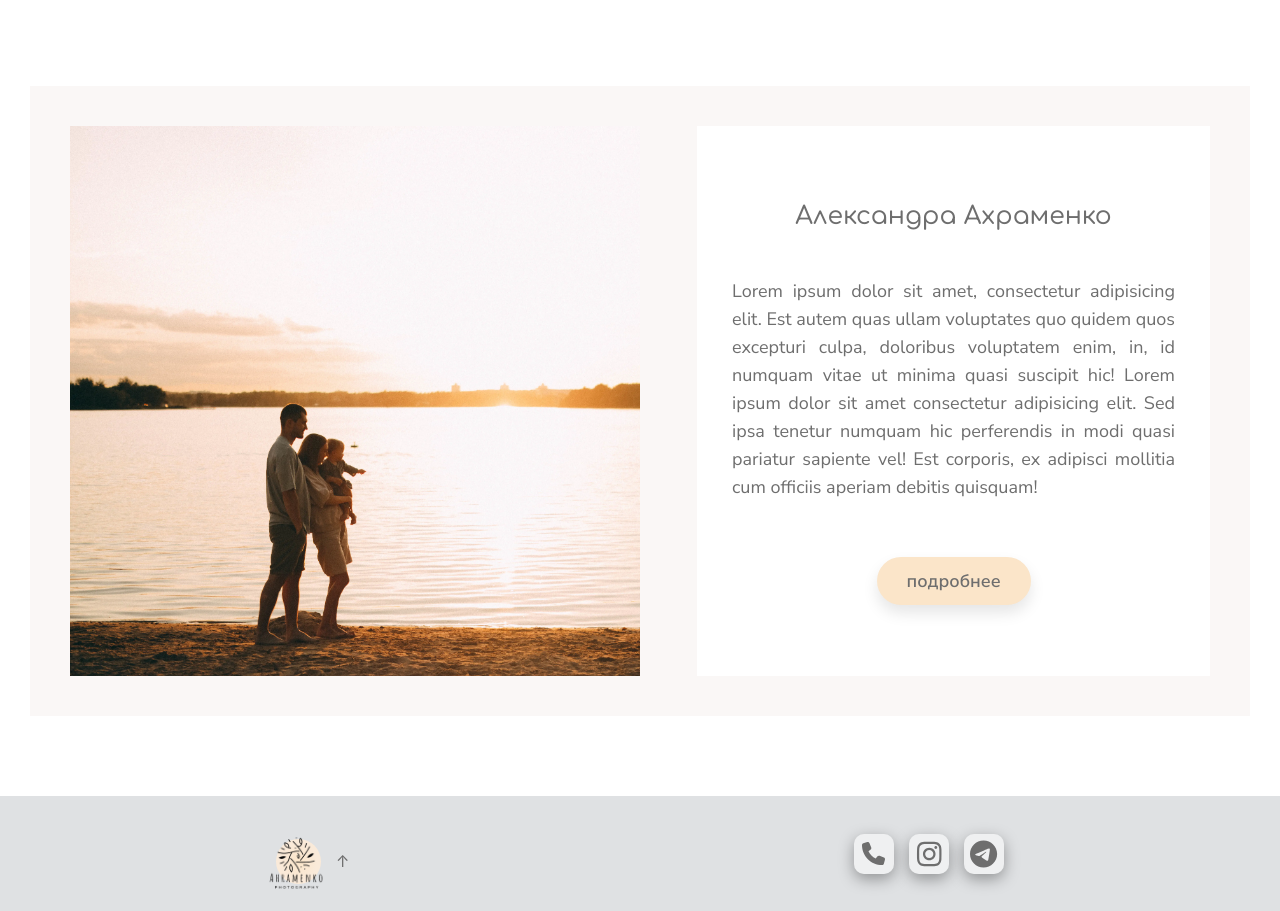
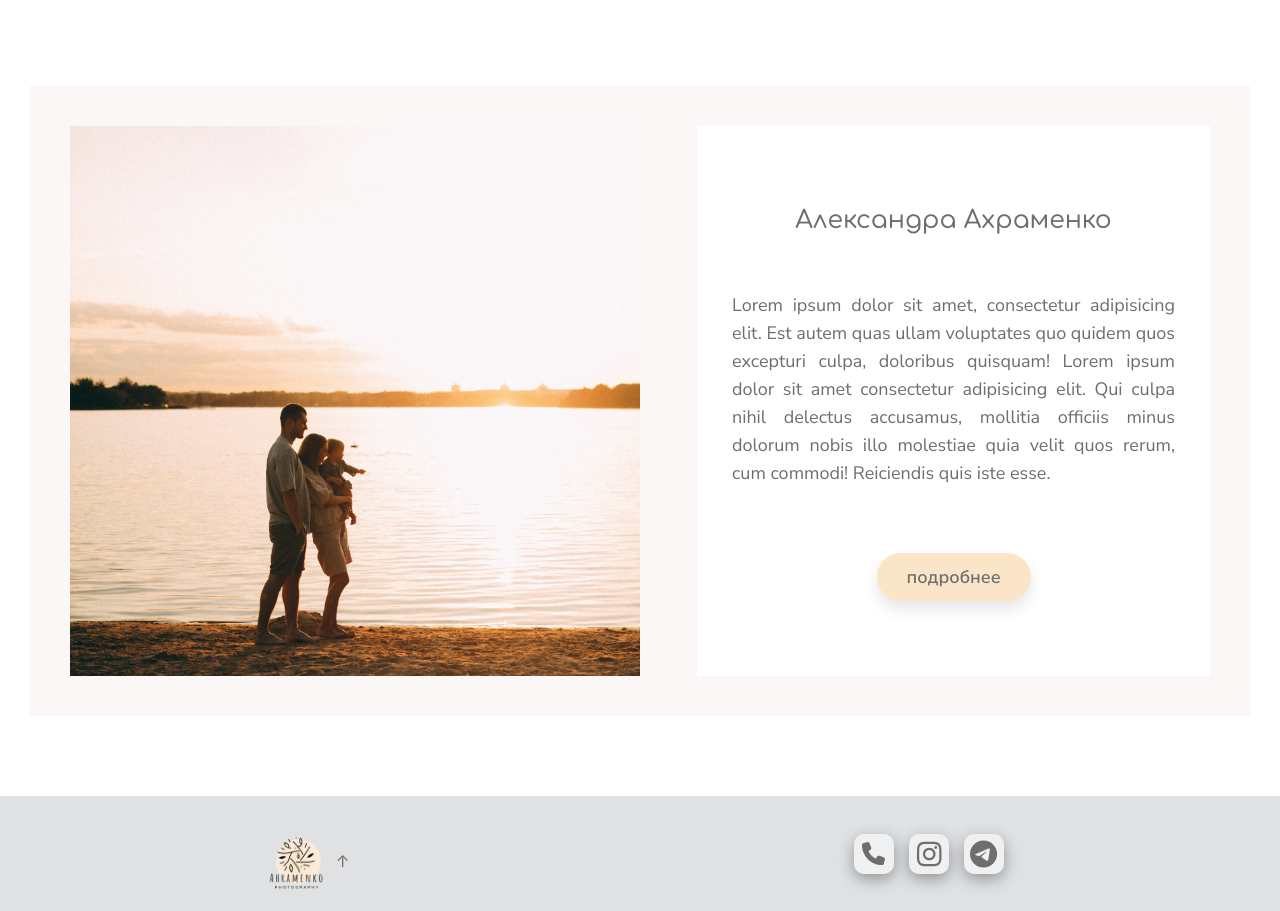
Before and after one commit to Sandrainporto/ahramenko, a React (Vite) app: page / in a window 1280 px wide. Shown: the part 1780-2691 px from the top of the page. Built offline with nearby package versions, Linux system fonts and the light colour scheme.

Commit message:
feat: add framer-motion animation to the main & portfolio pages

```diff
--- a/package.json
+++ b/package.json
@@ -20,6 +20,7 @@
     "@fortawesome/free-solid-svg-icons": "^6.4.2",
     "@fortawesome/react-fontawesome": "^0.2.0",
     "eslint-config-airbnb-typescript": "^17.1.0",
+    "framer-motion": "^10.16.16",
     "react": "^18.2.0",
     "react-dom": "^18.2.0",
     "react-loader-spinner": "^6.1.0",
--- a/src/pages/Portfolio/Portfolio.tsx
+++ b/src/pages/Portfolio/Portfolio.tsx
@@ -1,7 +1,20 @@
-import Section from '../../shared/Layouts/Section/Section';
+import { MSection } from '../../shared/Layouts/Section/Section';
 import Gallery from '../../widgets/Gallery/Gallery';
 import styles from './Portfolio.module.scss';
 import { PortfilioPagesInfo } from './PageData';
+import { motion } from 'framer-motion';
+
+const textAnimation = {
+  hidden: {
+    y: -100,
+    opacity: 0,
+  },
+  visible: (custom: number) => ({
+    y: 0,
+    opacity: 1,
+    transition: { duration: 0.8, delay: custom * 0.3 },
+  }),
+};
 
 const Portfolio = () => {
   const pageUrl = window.location.pathname.split('/');
@@ -10,13 +23,26 @@ const Portfolio = () => {
     ?.data;
 
   return (
-    <Section classNames="portfolio">
+    <MSection
+      classNames="portfolio"
+      initial={'hidden'}
+      whileInView={'visible'}
+      viewport={{ amount: 0.2, once: true }}
+    >
       <div className={styles.content}>
-        <h2 className="heading">{pageData?.title}</h2>
-        <div className={styles.description}>{pageData?.description}</div>
+        <motion.h2 className="heading" custom={1} variants={textAnimation}>
+          {pageData?.title}
+        </motion.h2>
+        <motion.div
+          className={styles.description}
+          custom={2}
+          variants={textAnimation}
+        >
+          {pageData?.description}
+        </motion.div>
         <Gallery images={pageData?.images} />
       </div>
-    </Section>
+    </MSection>
   );
 };
 
--- a/src/shared/Layouts/Section/Section.tsx
+++ b/src/shared/Layouts/Section/Section.tsx
@@ -1,17 +1,22 @@
+import { motion } from 'framer-motion';
 import './Section.scss';
+import { forwardRef, LegacyRef } from 'react';
 type SectionProps = {
   classNames: string;
   children: JSX.Element[] | JSX.Element;
 };
 
-const Section = ({ classNames, children }: SectionProps) => {
-  const classes = 'section ' + classNames;
+const Section = forwardRef(
+  ({ classNames, children }: SectionProps, ref: LegacyRef<HTMLElement>) => {
+    const classes = 'section ' + classNames;
 
-  return (
-    <section className={classes}>
-      <div className="container">{children}</div>
-    </section>
-  );
-};
+    return (
+      <section className={classes} ref={ref}>
+        <div className="container">{children}</div>
+      </section>
+    );
+  }
+);
 
 export default Section;
+export const MSection = motion(Section);
--- a/src/widgets/Gallery/Gallery.tsx
+++ b/src/widgets/Gallery/Gallery.tsx
@@ -1,4 +1,18 @@
 import styles from './Gallery.module.scss';
+
+import { motion } from 'framer-motion';
+
+const tilesAnimation = {
+  hidden: {
+    x: -100,
+    opacity: 0,
+  },
+  visible: (custom: number) => ({
+    x: 0,
+    opacity: 1,
+    transition: { delay: custom * 0.3 },
+  }),
+};
 
 const Gallery = ({
   images,
@@ -7,10 +21,15 @@ const Gallery = ({
 }) => {
   return (
     <div className={styles.gallery}>
-      {images?.map((image) => (
-        <div key={image.name} className={styles.item}>
+      {images?.map((image, index) => (
+        <motion.div
+          key={image.name}
+          className={styles.item}
+          custom={index + 2 * 1}
+          variants={tilesAnimation}
+        >
           <img src={image.path} alt={image.name} />
-        </div>
+        </motion.div>
       ))}
     </div>
   );
--- a/src/widgets/Photographer/Photographer.tsx
+++ b/src/widgets/Photographer/Photographer.tsx
@@ -1,31 +1,71 @@
-import Section from '../../shared/Layouts/Section/Section';
+import { MSection } from '../../shared/Layouts/Section/Section';
 import MyButtonLink from '../../shared/ui/Button-Link/ButtonLink';
 import styles from './Photographer.module.scss';
 import image from './../../assets/image-2.webp';
+import { motion } from 'framer-motion';
+
+const imageAnimation = {
+  hidden: {
+    opacity: 0,
+  },
+  visible: (custom: number) => ({
+    opacity: 1,
+    transition: { duration: custom * 1.5 },
+  }),
+};
+const textAnimation = {
+  hidden: {
+    x: 100,
+    opacity: 0,
+  },
+  visible: (custom: number) => ({
+    x: 0,
+    opacity: 1,
+    transition: { duration: 0.8, delay: custom * 0.2 },
+  }),
+};
 
 const Photographer = () => {
   return (
-    <Section classNames="about-photographer">
+    <MSection
+      classNames="about-photographer"
+      initial={'hidden'}
+      whileInView={'visible'}
+      viewport={{ amount: 0.2, once: true }}
+    >
       <div className={styles.content}>
-        <div className={styles.photo}>
+        <motion.div
+          className={styles.photo}
+          custom={1}
+          variants={imageAnimation}
+        >
           <img src={image} alt="photographer-photo" />
-        </div>
+        </motion.div>
 
-        <div className={styles.info}>
-          <h3 className={styles.name}>Александра Ахраменко</h3>
-          <p className={styles.message}>
+        <motion.div className={styles.info} custom={1} variants={textAnimation}>
+          <motion.h3
+            custom={2}
+            variants={textAnimation}
+            className={styles.name}
+          >
+            Александра Ахраменко
+          </motion.h3>
+          <motion.p
+            custom={3}
+            variants={textAnimation}
+            className={styles.message}
+          >
             Lorem ipsum dolor sit amet, consectetur adipisicing elit. Est autem
             quas ullam voluptates quo quidem quos excepturi culpa, doloribus
-            voluptatem enim, in, id numquam vitae ut minima quasi suscipit hic!
-            Lorem ipsum dolor sit amet consectetur adipisicing elit. Sed ipsa
-            tenetur numquam hic perferendis in modi quasi pariatur sapiente vel!
-            Est corporis, ex adipisci mollitia cum officiis aperiam debitis
-            quisquam!
-          </p>
+            quisquam! Lorem ipsum dolor sit amet consectetur adipisicing elit.
+            Qui culpa nihil delectus accusamus, mollitia officiis minus dolorum
+            nobis illo molestiae quia velit quos rerum, cum commodi! Reiciendis
+            quis iste esse.
+          </motion.p>
           <MyButtonLink path="/about" text="подробнее" />
-        </div>
+        </motion.div>
       </div>
-    </Section>
+    </MSection>
   );
 };
 
--- a/src/widgets/TilesNavigation/Tiles.tsx
+++ b/src/widgets/TilesNavigation/Tiles.tsx
@@ -1,15 +1,45 @@
 import { Link } from 'react-router-dom';
-import Section from '../../shared/Layouts/Section/Section';
+import { MSection } from '../../shared/Layouts/Section/Section';
 import styles from './Tiles.module.scss';
 import { tilesData } from './TilesData';
+import { motion } from 'framer-motion';
+
+const textAnimation = {
+  hidden: {
+    y: -100,
+    opacity: 0,
+  },
+  visible: (custom: number) => ({
+    y: 0,
+    opacity: 1,
+    transition: { duration: 0.8, delay: custom * 0.3 },
+  }),
+};
+const tilesAnimation = {
+  hidden: {
+    x: -100,
+    opacity: 0,
+  },
+  visible: (custom: number) => ({
+    x: 0,
+    opacity: 1,
+    transition: { delay: custom * 0.2 },
+  }),
+};
 
 const Tiles = () => {
   return (
-    <Section classNames="site-map">
-      <h2 className="heading">ваши трогательные эмоции в моменте</h2>
-
+    <MSection
+      classNames="site-map"
+      initial={'hidden'}
+      whileInView={'visible'}
+      viewport={{ amount: 0.2, once: true }}
+    >
+      <motion.h2 custom={1} variants={textAnimation} className="heading">
+        ваши трогательные эмоции в моменте
+      </motion.h2>
       <div className={styles.tiles}>
-        {tilesData.map((tile) => (
+        {tilesData.map((tile, index) => (
           <Link
             key={tile.title}
             to={tile.path}
@@ -17,18 +47,22 @@ const Tiles = () => {
               tile.modifier ? styles[tile.modifier] : ''
             }`}
           >
-            <div className={styles.image}>
+            <motion.div
+              custom={index + 2}
+              variants={tilesAnimation}
+              className={styles.image}
+            >
               <img
                 src={tile.background}
                 alt={tile.title}
                 className={tile.positionChanged ? styles.moved : ''}
               />
-            </div>
+            </motion.div>
             <h3 className={styles.image_title}>{tile.title}</h3>
           </Link>
         ))}
       </div>
-    </Section>
+    </MSection>
   );
 };
 
```
Also changed, not shown: 1 other file (tests, documents, lock files or other folders).
